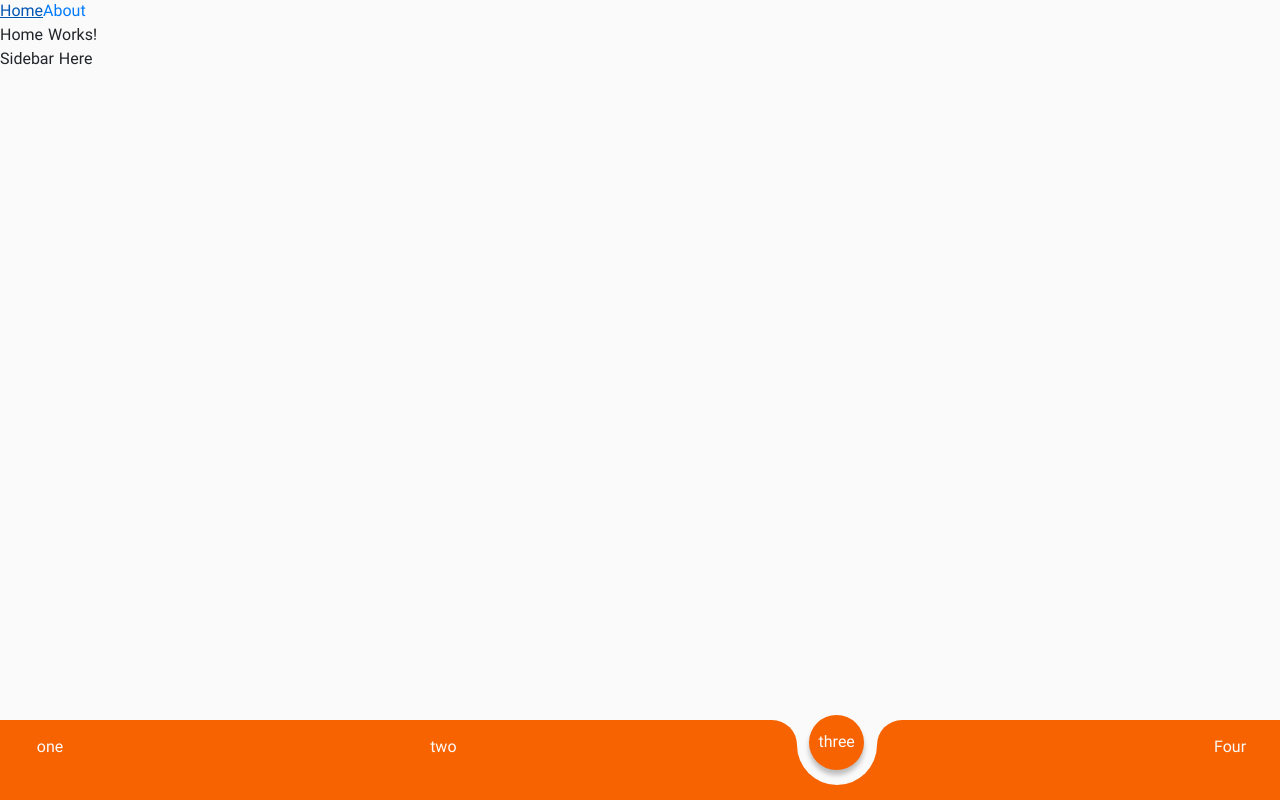
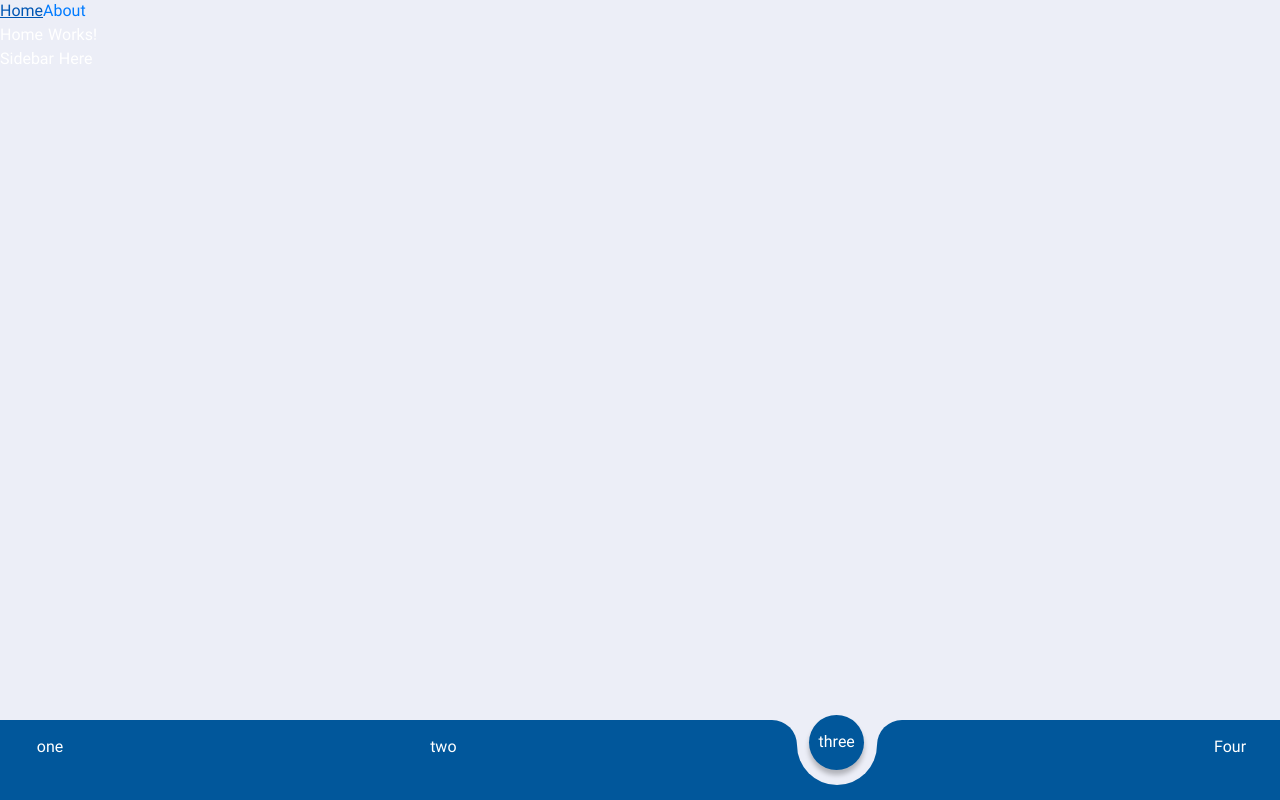
Before and after one commit to KavehKarami/shop-theme-react, a React (Create React App) app: page / in a window 1280 px wide. Built offline with nearby package versions, Linux system fonts and the light colour scheme.

Commit message:
improve stykes

```diff
--- a/src/assets/scss/_variables.scss
+++ b/src/assets/scss/_variables.scss
@@ -1,5 +1,6 @@
-$bg-body: #fafafa;
+$bg-body: #eceef7;
+$main-color: #fff;
 
-$tab-bar-bg-box: #f76301;
+$tab-bar-bg-box: #01579b;
 $tab-bar-bg-icon: $tab-bar-bg-box;
-$tab-bar-text: $bg-body;
+$tab-bar-text: #fff;
--- a/src/assets/scss/basic.scss
+++ b/src/assets/scss/basic.scss
@@ -3,4 +3,5 @@
 }
 body {
   background-color: $bg-body;
+  color: $main-color;
 }
```
